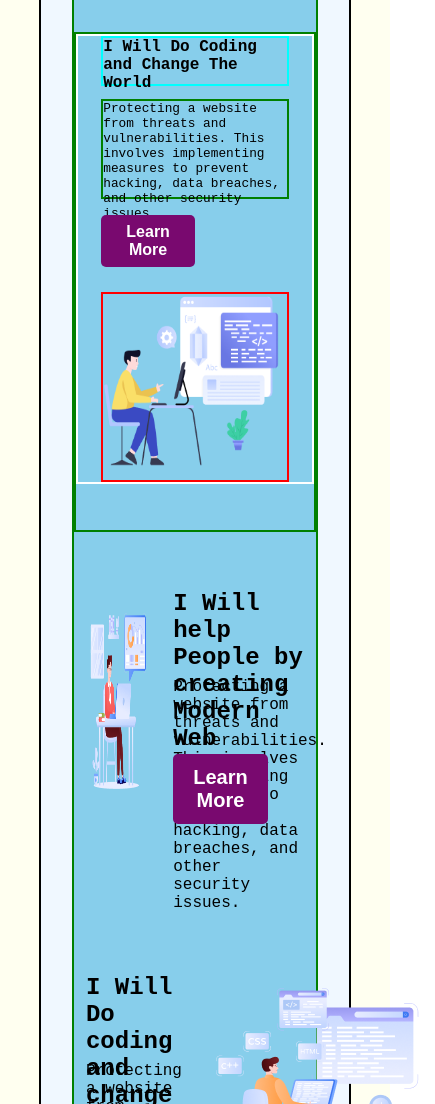
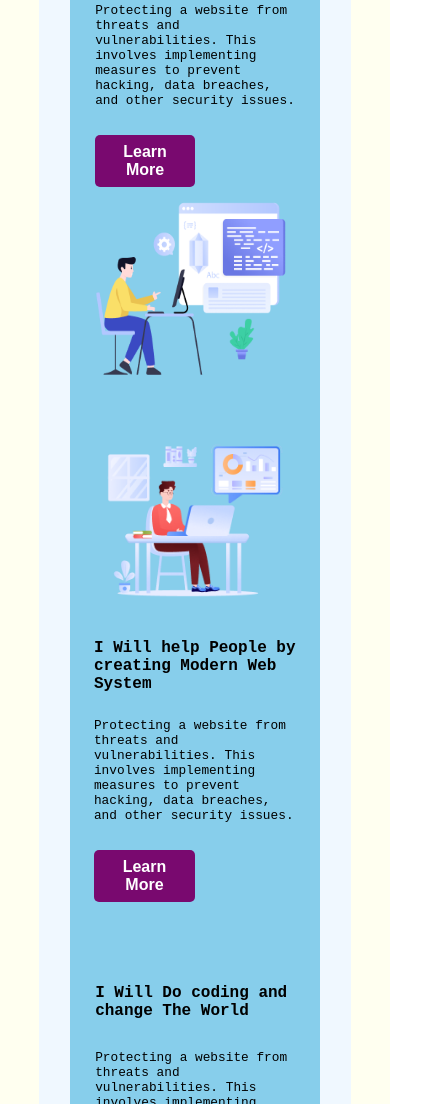
Before and after one commit to kyachingprue/my-new-Javascript, a plain HTML site: page jav.html in a window 390 px wide. Shown: the part 1512-2616 px from the top of the page, 435 px wide, since content can reach past the window. Drawn offline with Linux system fonts and the light colour scheme; a web font is replaced by a local one.

Commit message:
new commit added

```diff
--- a/CSS/apps.css
+++ b/CSS/apps.css
@@ -191,14 +191,15 @@ body{
   width: 80%;
   height: 1393px;
   margin: 0 auto;
+  margin-top: 2rem;
   background-color: aliceblue;
 }
 .main-content-container{
   width: 80%;
-  height: 1233px;
+  height: 1300px;
   margin: 0 auto;
   background-color: skyblue;
-  margin-top: 4rem;
+
 }
 /* banner style starts */
 .main-content-banner-property{
@@ -265,7 +266,7 @@ body{
 .development-btn-primary{
   width: 50%;
   height: 47px;
-  margin-top: 1rem;
+  margin-top: 2rem;
 }
 .development-btn-primary button{
   padding: .75rem 1.25rem .75rem 1.25rem;
@@ -336,7 +337,7 @@ body{
 .modern-btn-primary{
   width: 50%;
   height: 47px;
-  margin-top: 1rem;
+  margin-top: 2rem;
 }
 .modern-btn-primary button{
   padding: .75rem 1.25rem .75rem 1.25rem;
@@ -391,7 +392,7 @@ body{
 .system-btn-primary{
   width: 50%;
   height: 55px;
-  margin-top: 1rem;
+  margin-top: 2rem;
 }
 .system-btn-primary button{
   padding: .75rem 1.25rem .75rem 1.25rem;
@@ -405,12 +406,22 @@ body{
   color: white;
   text-decoration: none;
 }
+.system-image-property{
+  width: 30%;
+  height: 240px;
+}
+.system-image-property img{
+  width: 100%;
+  height: 100%;
+}
 /* Development-3 style ends */
 
 /* Responsive media styles */
  @media screen and (max-width: 576px) {
   .header-content-container,
-  .development-content-container{
+  .development-content-container,
+  .modern-content-container,
+  .system-content-container{
     flex-direction: column;
   }
   .nav-title{
@@ -474,7 +485,7 @@ body{
     width: 70%;
     height: 80px;
     padding: 0.4rem 1rem 04rem 1rem;
-    margin-top: 1rem;
+    margin-top: .8rem;
   }
   .btn-primary a{
     font-weight: 900;
@@ -484,19 +495,19 @@ body{
   /* Main styles starts */
   .main-container{
     width: 80%;
-    height: 1700px;
+    height: 2030px;
     margin: 0 auto;
-    border: 2px solid black;
+    margin-top: 2rem;
   }
   .main-content-container{
     width: 80%;
-    height: 1600px;
-    border: 2px solid green;
+    height: 1950px;
+    margin: 0 auto;
+    margin-top: 2.5rem;
   }
   .main-content-banner-property{
   width: 80%;
   height: 350px;
-  border: 2px solid white;
  }
 .banner-title{
   width: 100%;
@@ -518,13 +529,13 @@ body{
 /* Development 1 style starts */
 .main-content-development-1{
   width: 100%;
-  height: 500px;
-  border: 2px solid green;
+  height: 460px;
+  margin: 0 auto;
+  margin-top: 2rem;
 }
 .development-content-container{
   width: 100%;
   height: 450px;
-  border: 2px solid white;
   margin: 0 auto;
 }
 .development-banner-property{
@@ -534,7 +545,6 @@ body{
 .development-banner-title{
   width: 100%;
   height: 50px;
-  border: 2px solid aqua;
 }
 .development-banner-title h4{
   font-weight: 800;
@@ -543,7 +553,6 @@ body{
 .development-banner-description{
   width: 100%;
   height: 100px;
-  border: 2px solid green;
 }
 .development-banner-description p{
   font-weight: 400;
@@ -552,7 +561,6 @@ body{
 .development-btn-primary{
   width: 50%;
   height: 47px;
-  margin-top: 1rem;
 }
 .development-btn-primary button{
   padding: .5rem 1rem .5rem 1rem;
@@ -562,12 +570,102 @@ body{
 .development-image-property{
   width: 80%;
   height: 190px;
-  border: 2px solid red;
 }
-
-
-
-
-
+/* Development 1 style ends */
+/* Development 2 style starts */
+.main-content-development-2{
+  width: 100%;
+  height: 520px;
+  margin: 0 auto;
+}
+.modern-image-property{
+  width: 90%;
+  height: 240px;
+  margin: 0 auto;
+  margin-top: -2rem;
+}
+.modern-banner-property{
+  width: 90%;
+  height: 240px;
+  margin-top: 1rem;
+}
+.modern-banner-title{
+  width: 100%;
+  height: 66px;
+}
+.modern-banner-title h4{
+  font-weight: 900;
+  font-size: 1rem;
+}
+.modern-banner-description{
+  width: 100%;
+  height: 100px;
+  margin-top: .8rem;
+}
+.modern-banner-description p{
+  font-weight: 400;
+  font-size: .8rem;
+}
+.modern-btn-primary{
+  width: 50%;
+  height: 47px;
+}
+.modern-btn-primary button{
+  padding: .5rem 1rem .5rem 1rem;
+  font-weight: 600;
+  font-size: 1rem;
+}
+/* Development 2 style ends */
+/* Development 3 style starts */
+.main-content-development-3{
+  width: 100%;
+  height: 540px;
+  margin: 0 auto;
+  margin-top: 1rem;
+}
+.system-content-container{
+  width: 80%;
+  height: 520px;
+  margin: 0 auto;
+  margin-top: 1rem;
+}
+.system-content-banner-property{
+  width: 100%;
+  height: 240px;
+}
+.system-banner-title{
+  width: 100%;
+  height: 50px;
+}
+.system-banner-title h4{
+  font-weight: 600;
+  font-size: 1rem;
+}
+.system-banner-description{
+  width: 100%;
+  height: 112px;
+}
+.system-banner-description p{
+  font-weight: 400;
+  font-size: .8rem;
+}
+.system-btn-primary{
+  width: 60%;
+  height: 47px;
+}
+.system-btn-primary button{
+  padding: .5rem 1rem .5rem 1rem;
+  font-weight: 600;
+  font-size: 1rem;
+}
+.system-image-property{
+  width: 90%;
+  height: -200px;
+}
+.system-image-property img{
+  width: 100%;
+  height: 100%;
+}
+/* Development 3 style ends */
 
 }
```
